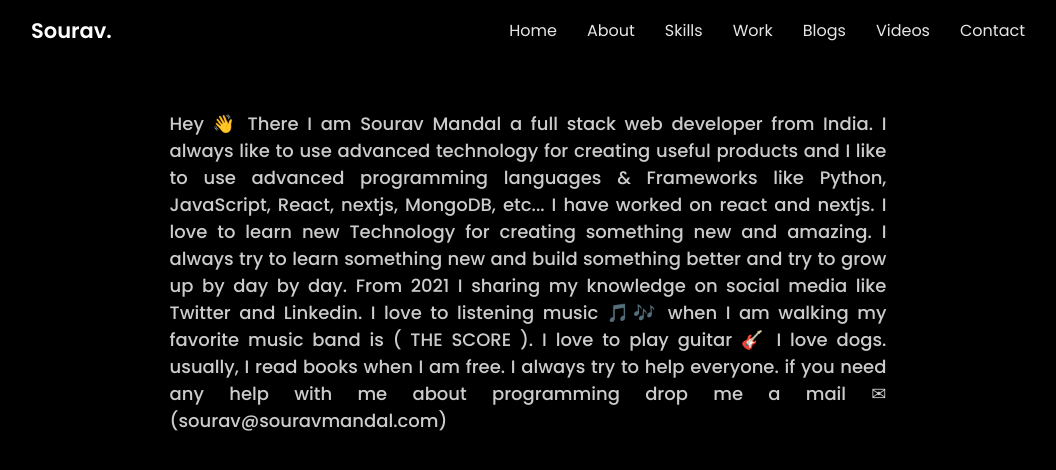
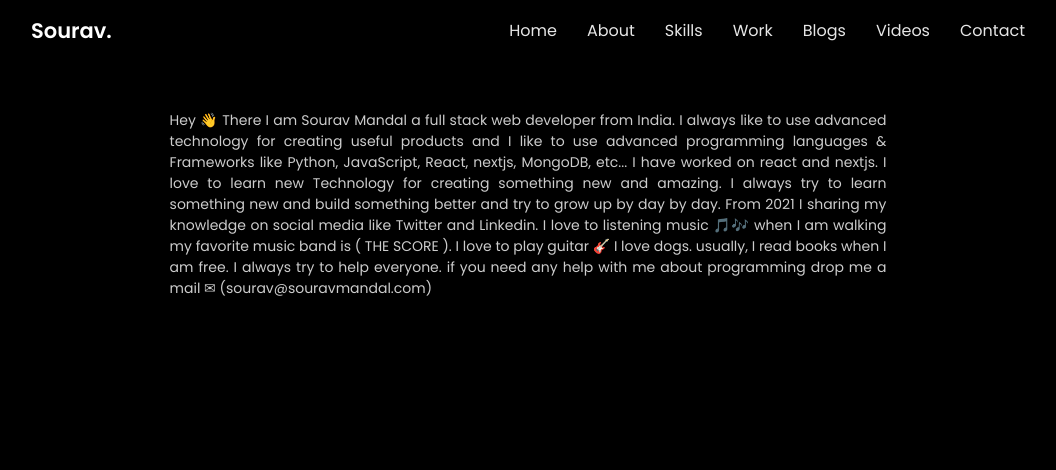
Before and after one commit to souravcodeweb/my-p-ortfolio, a React (Create React App) app: page /about in a window 1280 px wide. Shown: the top 470 px of the page, without its empty margins (112-1168 px from the left). Built offline with nearby package versions, Linux system fonts and the light colour scheme.

Commit message:
add new code on about page

```diff
--- a/src/Components/Pages/About.css
+++ b/src/Components/Pages/About.css
@@ -7,8 +7,8 @@
 .about_main p{
     padding: 50px 22%;
     color: #ccc;
-    font-size: 18px;
-    font-weight: 500;
+    font-size: 14px;
+    font-weight: 400;
     text-align: justify;
 }
 @media (max-width: 600px){
```
